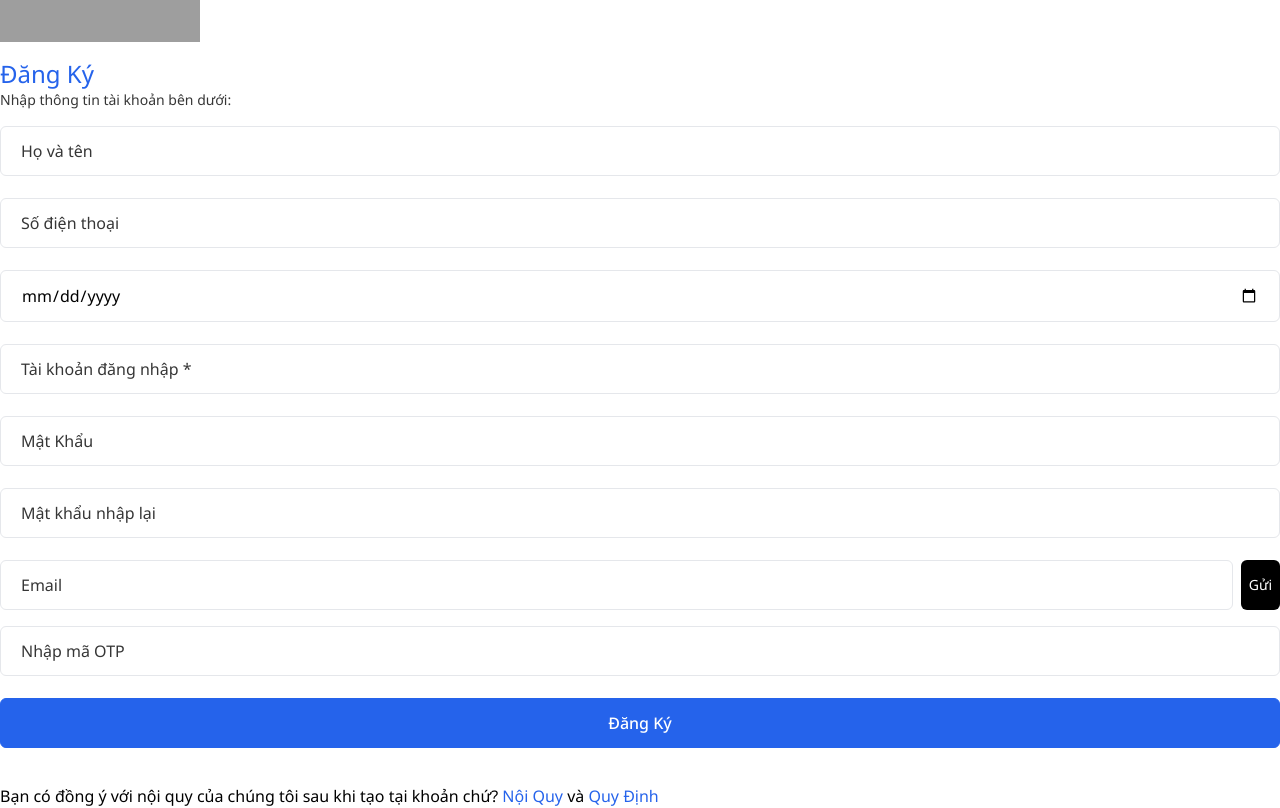
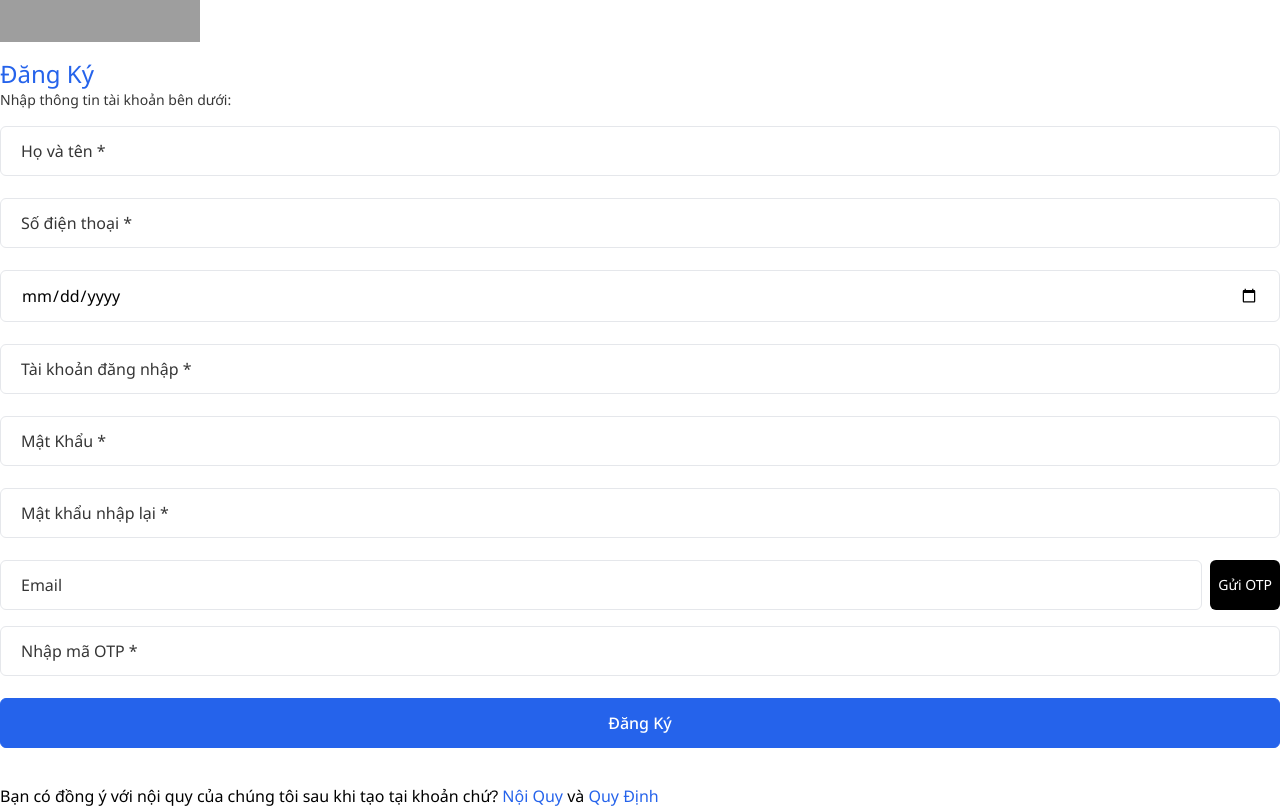
Before and after one commit to thieenjdev03/TalkToDoc-LandingPage, a Next.js app: page /signup in a window 1280 px wide. Shown: the part 420-1228 px from the top of the page. Built offline with nearby package versions, Linux system fonts and the light colour scheme; grey boxes are pictures that could not be loaded.

Commit message:
feat: update responsive all page

```diff
--- a/src/app/(site)/(auth)/signup/page.tsx
+++ b/src/app/(site)/(auth)/signup/page.tsx
@@ -10,7 +10,7 @@ export const metadata: Metadata = {
 const SignupPage = () => {
   return (
     <>
-      <Breadcrumb pageName="Sign Up Page" />
+      <Breadcrumb pageName="Đăng Ký" />
 
       <SignUp />
     </>
--- a/src/app/globals.css
+++ b/src/app/globals.css
@@ -218,7 +218,7 @@ footer{
 }
 
 .swal2-popup-success__primary {
-    background-color: #2563EB !important;
+    /* background-color: #2563EB !important; */
   }
 
 
--- a/src/components/Auth/SignUp/index.tsx
+++ b/src/components/Auth/SignUp/index.tsx
@@ -23,7 +23,6 @@ const SignUp = () => {
       return () => clearTimeout(timer);
     }
   }, [otpCooldown]);
-
   const handleSubmit = async (e: any) => {
     e.preventDefault();
     setLoading(true);
@@ -94,7 +93,7 @@ const SignUp = () => {
         },
       }).then((result) => {
         if (result.isConfirmed) {
-          router.push("http://localhost:8080/");
+          router.push("https://dashboard.talktodoc.online/");
         }
       });
     } catch (err: any) {
@@ -152,7 +151,7 @@ const SignUp = () => {
       <div className="mb-[22px]">
           <input
             type="text"
-            placeholder="Họ và tên                                                       "
+            placeholder="Họ và tên *"
             name="fullName"
             className="w-full rounded-md border border-dark_border border-opacity-60 border-solid bg-transparent px-5 py-3 text-base text-dark outline-none transition placeholder:text-grey focus:border-primary focus-visible:shadow-none text-black dark:focus:border-primary"
           />
@@ -160,7 +159,7 @@ const SignUp = () => {
         <div className="mb-[22px]">
           <input
             type="text"
-            placeholder="Số điện thoại"
+            placeholder="Số điện thoại *"
             name="phoneNumber"
             required
             className="w-full rounded-md border border-dark_border border-opacity-60 border-solid bg-transparent px-5 py-3 text-base text-dark outline-none transition placeholder:text-grey focus:border-primary focus-visible:shadow-none text-black dark:focus:border-primary"
@@ -186,7 +185,7 @@ const SignUp = () => {
         <div className="mb-[22px]">
           <input
             type="password"
-            placeholder="Mật Khẩu"
+            placeholder="Mật Khẩu *"
             name="password"
             required
             className="w-full rounded-md border border-dark_border border-opacity-60 border-solid bg-transparent px-5 py-3 text-base text-dark outline-none transition placeholder:text-grey focus:border-primary focus-visible:shadow-none text-black dark:focus:border-primary"
@@ -195,7 +194,7 @@ const SignUp = () => {
         <div className="mb-[22px]">
           <input
             type="password"
-            placeholder="Mật khẩu nhập lại"
+            placeholder="Mật khẩu nhập lại *"
             name="password"
             required
             className="w-full rounded-md border border-dark_border border-opacity-60 border-solid bg-transparent px-5 py-3 text-base text-dark outline-none transition placeholder:text-grey focus:border-primary focus-visible:shadow-none text-black dark:focus:border-primary"
@@ -223,19 +222,18 @@ const SignUp = () => {
               : 'bg-black'
               }`}
           >
-            Gửi
-            {/* {isSendingOtp
+            {isSendingOtp
               ? "Đang gửi..."
               : otpCooldown > 0
                 ? `Gửi lại sau ${otpCooldown}s`
-                : "Gửi OTP"} */}
+                : "Gửi OTP"}
           </button>
         </div>
 
         <div className="mb-[22px]">
           <input
             type="text"
-            placeholder="Nhập mã OTP"
+            placeholder="Nhập mã OTP *"
             value={otp}
             onChange={(e) => setOtp(e.target.value)}
             className="w-full rounded-md border border-dark_border border-opacity-60 border-solid bg-transparent px-5 py-3 text-base text-dark outline-none transition placeholder:text-grey focus:border-primary focus-visible:shadow-none text-black dark:focus:border-primary"
--- a/src/components/Layout/Header/index.tsx
+++ b/src/components/Layout/Header/index.tsx
@@ -32,35 +32,35 @@ const Header: React.FC = () => {
 
 
 
-  useEffect(() => {
-    const handleClickOutside = (event: MouseEvent) => {
-      if (
-        signInRef.current &&
-        !signInRef.current.contains(event.target as Node)
-      ) {
-        setIsSignInOpen(false);
-      }
-      if (
-        signUpRef.current &&
-        !signUpRef.current.contains(event.target as Node)
-      ) {
-        setIsSignUpOpen(false);
-      }
-      if (
-        mobileMenuRef.current &&
-        !mobileMenuRef.current.contains(event.target as Node) &&
-        navbarOpen
-      ) {
-        setNavbarOpen(false);
-      }
-    };
-    window.addEventListener("scroll", handleScroll);
-    document.addEventListener("mousedown", handleClickOutside);
-    return () => {
-      window.removeEventListener("scroll", handleScroll);
-      document.removeEventListener("mousedown", handleClickOutside);
-    };
-  }, [navbarOpen, isSignInOpen, isSignUpOpen]);
+  // useEffect(() => {
+  //   const handleClickOutside = (event: MouseEvent) => {
+  //     if (
+  //       signInRef.current &&
+  //       !signInRef.current.contains(event.target as Node)
+  //     ) {
+  //       setIsSignInOpen(false);
+  //     }
+  //     if (
+  //       signUpRef.current &&
+  //       !signUpRef.current.contains(event.target as Node)
+  //     ) {
+  //       setIsSignUpOpen(false);
+  //     }
+  //     if (
+  //       mobileMenuRef.current &&
+  //       !mobileMenuRef.current.contains(event.target as Node) &&
+  //       navbarOpen
+  //     ) {
+  //       setNavbarOpen(false);
+  //     }
+  //   };
+  //   window.addEventListener("scroll", handleScroll);
+  //   document.addEventListener("mousedown", handleClickOutside);
+  //   return () => {
+  //     window.removeEventListener("scroll", handleScroll);
+  //     document.removeEventListener("mousedown", handleClickOutside);
+  //   };
+  // }, [navbarOpen, isSignInOpen, isSignUpOpen]);
 
   useEffect(() => {
     if (isSignInOpen || isSignUpOpen || navbarOpen) {
```
Also changed, not shown: 1 other file (tests, documents, lock files or other folders).
